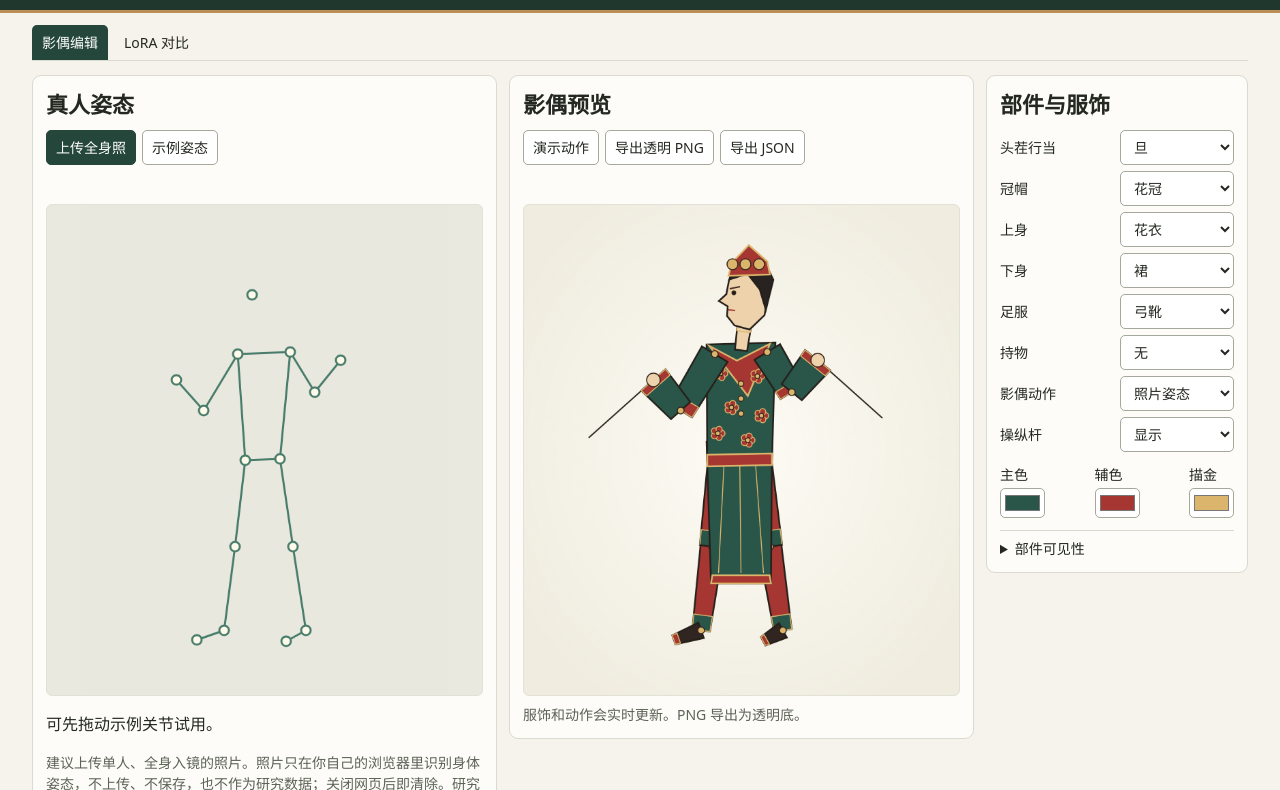
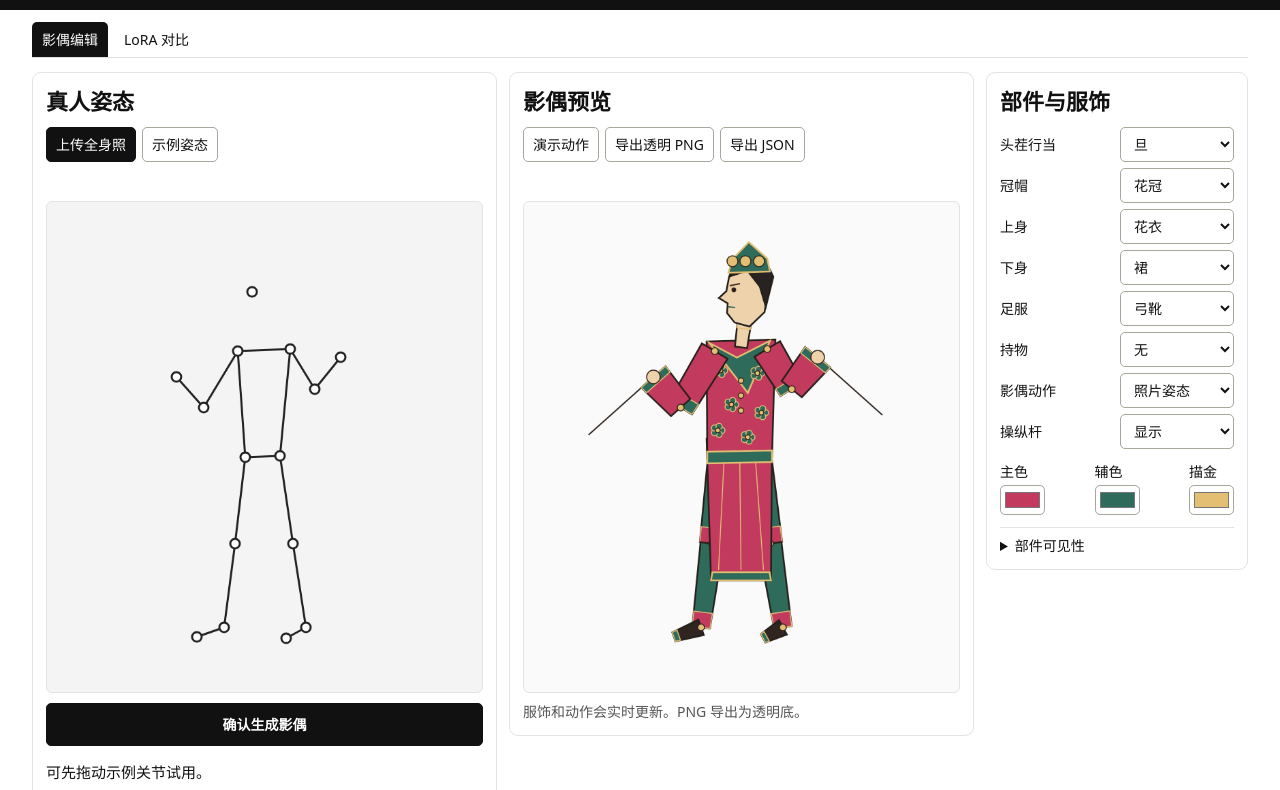
Before and after one commit to Springfever618/haining-piying-studio, a plain HTML site: page index.html in a window 1280 px wide. Shown: the part 79-869 px from the top of the page. Drawn offline with Linux system fonts and the light colour scheme; no server answers.

Commit message:
预下载识别模型并显示进度、超时后手动对齐、加“确认生成影偶”按钮；改为白底黑字配色
Co-Authored-By: Claude Opus 5.5 <noreply@anthropic.com>

```diff
--- a/app.js
+++ b/app.js
@@ -9,7 +9,7 @@ const poses = {
   sword:{le:[167,262],lw:[124,185],re:[365,288],rw:[415,258],lk:[207,494],la:[164,620],lf:[126,636],rk:[335,503],ra:[377,625],rf:[343,638]},
   umbrella:{le:[191,288],lw:[152,374],re:[350,272],rw:[370,236]}
 };
-let joints=structuredClone(sample), picture, frame, detector, upload=0, drag, animated, demonstration, animation=0;
+let generated=true, modelPct=0, modelReady=false, joints=structuredClone(sample), picture, frame, detector, upload=0, drag, animated, demonstration, animation=0;
 for(const [key,name] of Object.entries(names)) {
   const label=document.createElement('label'), input=document.createElement('input');
   input.type='checkbox';input.checked=true;input.id='part-'+key;
@@ -49,13 +49,15 @@ function limb(a,b,start,end,colour,trim,gold,joint=true){
 function draw(){
   photoCtx.clearRect(0,0,540,720);
   if(picture)photoCtx.drawImage(picture,...frame);
-  else{photoCtx.fillStyle='#e9e8df';photoCtx.fillRect(0,0,540,720)}
-  photoCtx.strokeStyle='#487c6b';photoCtx.lineWidth=3;
+  else{photoCtx.fillStyle='#f4f4f4';photoCtx.fillRect(0,0,540,720)}
+  photoCtx.strokeStyle='#222';photoCtx.lineWidth=3;
   for(const [a,b] of edges){photoCtx.beginPath();photoCtx.moveTo(...joints[a]);photoCtx.lineTo(...joints[b]);photoCtx.stroke()}
   for(const [key,[x,y]] of Object.entries(joints)){
-    photoCtx.beginPath();photoCtx.arc(x,y,7,0,Math.PI*2);photoCtx.fillStyle=key===drag?'#a53631':'#fffae9';photoCtx.fill();photoCtx.stroke();
+    photoCtx.beginPath();photoCtx.arc(x,y,7,0,Math.PI*2);photoCtx.fillStyle=key===drag?'#d0021b':'#fff';photoCtx.fill();photoCtx.stroke();
   }
-  ctx.clearRect(0,0,540,720); const j=activeJoints(), c=controls(), gold=c.gold, red=c.trim, green=c.mainColor;
+  ctx.clearRect(0,0,540,720);
+  if(!generated){ctx.fillStyle='#f2f2f2';ctx.fillRect(0,0,540,720);ctx.fillStyle='#111';ctx.font='600 30px "PingFang SC",sans-serif';ctx.textAlign='center';ctx.fillText('调整好左边的关节后',270,330);ctx.fillText('点“确认生成影偶”',270,378);ctx.textAlign='left';return}
+  const j=activeJoints(), c=controls(), gold=c.gold, red=c.trim, green=c.mainColor;
   if(c.rods==='显示') for(const side of ['l','r'])if(selected(side+'h'))line(j[side+'w'],shift(j[side+'w'],side==='l'?-95:95,85),'#302620',2);
   const skin={旦:'#edd2ab',生:'#dfba8c',净:'#a44530',末:'#c7a07b',丑:'#e4c799'}[c.role];
   const wide=c.upper==='靠'?28:c.upper==='蟒袍'?31:c.upper==='衫'?16:22;
@@ -127,16 +129,18 @@ $('image').addEventListener('change',async e=>{
   try{
     img.src=url;await img.decode();if(seq!==upload)return;
     picture=img;const scale=Math.min(540/img.width,720/img.height), w=img.width*scale,h=img.height*scale;
-    frame=[(540-w)/2,(720-h)/2,w,h];joints=structuredClone(sample);$('pose').value='photo';draw();
-    $('status').textContent='正在识别头部与四肢关节…';
-    const pose=await poseDetector();if(seq!==upload)return;
+    frame=[(540-w)/2,(720-h)/2,w,h];joints=structuredClone(sample);$('pose').value='photo';generated=false;draw();
+    const tick=setInterval(()=>{if(seq===upload&&!modelReady)$('status').textContent='照片已载入，识别模型下载中 '+modelPct+'%，下载完会自动识别…'},500);
+    $('status').textContent=modelReady?'正在识别头部与四肢关节…':'照片已载入，识别模型下载中 '+modelPct+'%…';
+    let pose;try{pose=await Promise.race([poseDetector(),new Promise((_,rej)=>setTimeout(()=>rej(Error('timeout')),90000))]);}finally{clearInterval(tick)}
+    if(seq!==upload)return;$('status').textContent='正在识别头部与四肢关节…';
     const result=pose.detect(img).landmarks[0];if(!result)throw Error('未发现清晰的单人姿态');
     joints=Object.fromEntries(Object.entries(index).map(([key,i])=>[key,[frame[0]+result[i].x*w,frame[1]+result[i].y*h]]));
-    $('status').textContent='姿态已识别，可以拖动关节微调。';draw();
-  }catch(err){if(seq===upload)$('status').textContent='自动识别失败，可拖动示例关节手动匹配照片。'}
+    $('status').textContent='姿态已识别。可以拖动关节微调，然后点“确认生成影偶”。';draw();
+  }catch(err){if(seq===upload)$('status').textContent=(err&&err.message==='timeout'?'识别模型下载太慢，已停止等待。':'没能自动识别出姿态。')+'请拖动左边的关节对齐照片里的人，然后点“确认生成影偶”。'}
   finally{URL.revokeObjectURL(url);if(seq===upload)e.target.value=''}
 });
-$('sample').addEventListener('click',()=>{upload++;stopDemonstration();picture=undefined;joints=structuredClone(sample);$('pose').value='photo';$('status').textContent='已恢复示例。';draw()});
+$('sample').addEventListener('click',()=>{upload++;generated=true;stopDemonstration();picture=undefined;joints=structuredClone(sample);$('pose').value='photo';$('status').textContent='已恢复示例。';draw()});
 function pos(e){const r=src.getBoundingClientRect();return [(e.clientX-r.left)*540/r.width,(e.clientY-r.top)*720/r.height]}
 src.addEventListener('pointerdown',e=>{
   const [x,y]=pos(e);drag=Object.keys(joints).find(k=>Math.hypot(joints[k][0]-x,joints[k][1]-y)<15);
@@ -266,3 +270,18 @@ $('copyCode').addEventListener('click', () => {
   try { navigator.clipboard.writeText(t).then(() => { b.textContent = '已复制'; }, sel); } catch (e) { sel(); }
 });
 setInterval(renderCode, 5000); renderCode();
+
+// ---- 预下载识别模型并显示进度；确认生成按钮 ----
+(async()=>{
+  const files=[new URL('vendor/wasm/vision_wasm_internal.wasm',location.href).href,new URL('vendor/wasm/vision_wasm_internal.js',location.href).href,new URL('vendor/pose_landmarker_lite.task',location.href).href];
+  const sizes=[9574032,204284,5777746], total=sizes.reduce((x,y)=>x+y,0); let got=0;
+  try{
+    for(const u of files){const r=await fetch(u);const rd=r.body.getReader();for(;;){const {done,value}=await rd.read();if(done)break;got+=value.length;modelPct=Math.min(99,Math.round(got*100/total));}}
+    await poseDetector(); modelReady=true; modelPct=100;
+    if(!picture&&/示例|试用/.test($('status').textContent))$('status').textContent='识别模型已就绪。可以上传全身照，也可以拖动示例关节试用。';
+  }catch(e){}
+})();
+const confirmBtn=document.createElement('button');confirmBtn.type='button';confirmBtn.id='confirmGen';confirmBtn.className='primary';confirmBtn.textContent='确认生成影偶';
+$('status').before(confirmBtn);
+confirmBtn.addEventListener('click',()=>{generated=true;stopDemonstration();draw();$('puppet').scrollIntoView({behavior:'smooth',block:'center'});try{mark('drag')}catch(e){}});
+{const pr=rolePresets[$('role').value];if(pr)for(const [k,v] of Object.entries(pr))$(k).value=v;draw();}
--- a/index.html
+++ b/index.html
@@ -4,7 +4,7 @@
 <meta charset="utf-8">
 <meta name="viewport" content="width=device-width, initial-scale=1">
 <title>海宁皮影工坊</title>
-<link rel="stylesheet" href="studio.css?v=4">
+<link rel="stylesheet" href="studio.css?v=6">
 </head>
 <body>
 <header><h1>海宁皮影工坊</h1><p>从真人姿态到可编辑的影偶部件</p></header>
@@ -16,6 +16,6 @@
 <section class="panel compare" id="comparison" role="tabpanel" aria-labelledby="compareTab" hidden><h2>LoRA 开关对比</h2><p class="hint">两张图使用同一提示词和种子。实验样例来自 SDXL 实测生成。</p><div class="tools"><label>实验样例 <select id="example"><option value="baisuzhen_s11201">白素贞</option><option value="xiaoqing_s11211">小青</option><option value="xuxian_s11221">许仙</option></select></label><button id="compareNow" type="button" hidden>用当前影偶生成一对</button></div><p id="compareStatus" class="help" role="status"></p><div class="compare-grid"><figure><img id="off" alt="同条件关闭 LoRA 的生成图"><figcaption>关闭 LoRA</figcaption></figure><figure><img id="on" alt="同条件开启 LoRA 的生成图"><figcaption>开启海宁 LoRA</figcaption></figure></div><p class="help">开启 LoRA 后可能出现操纵杆。样例中穿过人物或悬空的杆属于生成瑕疵。</p></section>
 </main>
 
-<script type="module" src="app.js?v=5"></script>
+<script type="module" src="app.js?v=6"></script>
 </body>
 </html>
--- a/studio.css
+++ b/studio.css
@@ -1,11 +1,11 @@
-:root{color-scheme:light;--ink:#242821;--muted:#5c6256;--paper:#f5f3ec;--card:#fdfcf8;--line:#d9dbce;--green:#25463b}
+:root{color-scheme:light;--ink:#111;--muted:#555;--paper:#fff;--card:#fff;--line:#e3e3e3;--green:#111}
 *{box-sizing:border-box}
 [hidden]{display:none!important}
 body{margin:0;background:var(--paper);color:var(--ink);font:16px/1.5 system-ui,sans-serif}
-header{padding:18px clamp(14px,4vw,54px);background:#20372e;color:#fff;border-bottom:3px solid #bd8d57;display:flex;align-items:baseline;gap:18px;flex-wrap:wrap}
+header{padding:18px clamp(14px,4vw,54px);background:#111;color:#fff;border-bottom:0;display:flex;align-items:baseline;gap:18px;flex-wrap:wrap}
 h1,h2{margin:0;font-family:"Songti SC",STSong,serif}
 h1{font-size:clamp(24px,3.6vw,35px)}
-header p{margin:0;color:#e5e8db;font-size:14px}
+header p{margin:0;color:#ccc;font-size:14px}
 main{max-width:1450px;margin:auto;padding:12px clamp(12px,2.7vw,32px) 24px}
 .tabs{display:flex;gap:6px;border-bottom:1px solid var(--line);margin-bottom:14px}
 .tabs button{border-color:transparent;background:transparent;border-radius:5px 5px 0 0}
@@ -13,14 +13,14 @@ main{max-width:1450px;margin:auto;padding:12px clamp(12px,2.7vw,32px) 24px}
 .workspace{display:grid;grid-template-columns:minmax(0,1fr) minmax(0,1fr) 262px;gap:12px;align-items:start}
 .panel{min-width:0;background:var(--card);border:1px solid var(--line);border-radius:9px;padding:13px}
 h2{font-size:22px;margin-bottom:8px}
-.stage{display:grid;place-items:center;background:#e9e9df;border:1px solid #e1e1d5;border-radius:6px;overflow:hidden}
-.puppet{background-color:#f0ece0;background-image:radial-gradient(ellipse at center,#fdfbf4,transparent 85%)}
+.stage{display:grid;place-items:center;background:#f4f4f4;border:1px solid #e3e3e3;border-radius:6px;overflow:hidden}
+.puppet{background:#fafafa}
 canvas{display:block;width:min(100%, max(188px,46vh));height:auto;aspect-ratio:3/4;touch-action:none}
 button,.file,select,input[type=color]{border:1px solid #a4a99b;background:#fff;color:inherit;padding:6px 9px;border-radius:5px;font:inherit;font-size:14px}
 button,.file{cursor:pointer}
-button:hover{background:#e8eee5}
+button:hover{background:#f0f0f0}
 button:disabled{cursor:wait;opacity:.65}
-button:focus-visible,select:focus-visible,.file:focus-within,summary:focus-visible{outline:2px solid #a35132;outline-offset:2px}
+button:focus-visible,select:focus-visible,.file:focus-within,summary:focus-visible{outline:2px solid #111;outline-offset:2px}
 .file{background:var(--green);border-color:var(--green);color:#fff}
 input[type=file]{position:absolute;width:1px;height:1px;opacity:0}
 .tools,.palette{display:flex;align-items:center;flex-wrap:wrap;gap:6px}
@@ -45,3 +45,7 @@ summary{cursor:pointer}
 @media(max-width:1040px){.workspace{grid-template-columns:1fr 1fr}.controls{grid-column:1/-1}.controls .fields{grid-template-columns:repeat(4,minmax(0,1fr))}.palette{justify-content:flex-start;gap:16px}}
 @media(max-width:700px){.controls .fields{grid-template-columns:repeat(2,minmax(0,1fr))}}
 @media(max-width:420px){.workspace{gap:6px}.panel{padding:8px}.stage-tools{min-height:102px}.fields label{grid-template-columns:1fr}.compare-grid{gap:6px}h2{font-size:18px}}
+
+button.primary{display:block;width:100%;margin-top:10px;background:#111;border-color:#111;color:#fff;font-weight:600;padding:10px}
+button.primary:hover{background:#333}
+#status{font-weight:500;font-size:15px}
```
